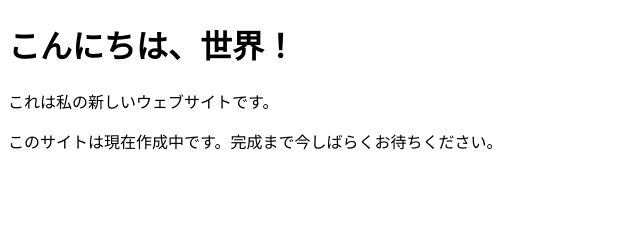
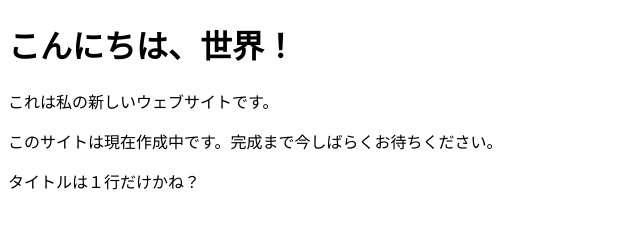
Before and after one commit to prism-sora/testsite001, a plain HTML site: page index.html in a window 1280 px wide. Shown: the whole page, without its empty margins (0-640 px from the left). Drawn offline with Linux system fonts and the light colour scheme.

Commit message:
index.htmlを更新

```diff
--- a/index.html
+++ b/index.html
@@ -3,11 +3,12 @@
 <head>
     <meta charset="UTF-8">
     <meta name="viewport" content="width=device-width, initial-scale=1.0">
-    <title>そら（ぷりずむ）のウェブサイト</title>
+    <title>そら（ぷりずむ）のウェブサイト。</title>
 </head>
 <body>
     <h1>こんにちは、世界！</h1>
     <p>これは私の新しいウェブサイトです。</p>
     <p>このサイトは現在作成中です。完成まで今しばらくお待ちください。</p>
+     <p>タイトルは１行だけかね？</p>
 </body>
 </html>
```
